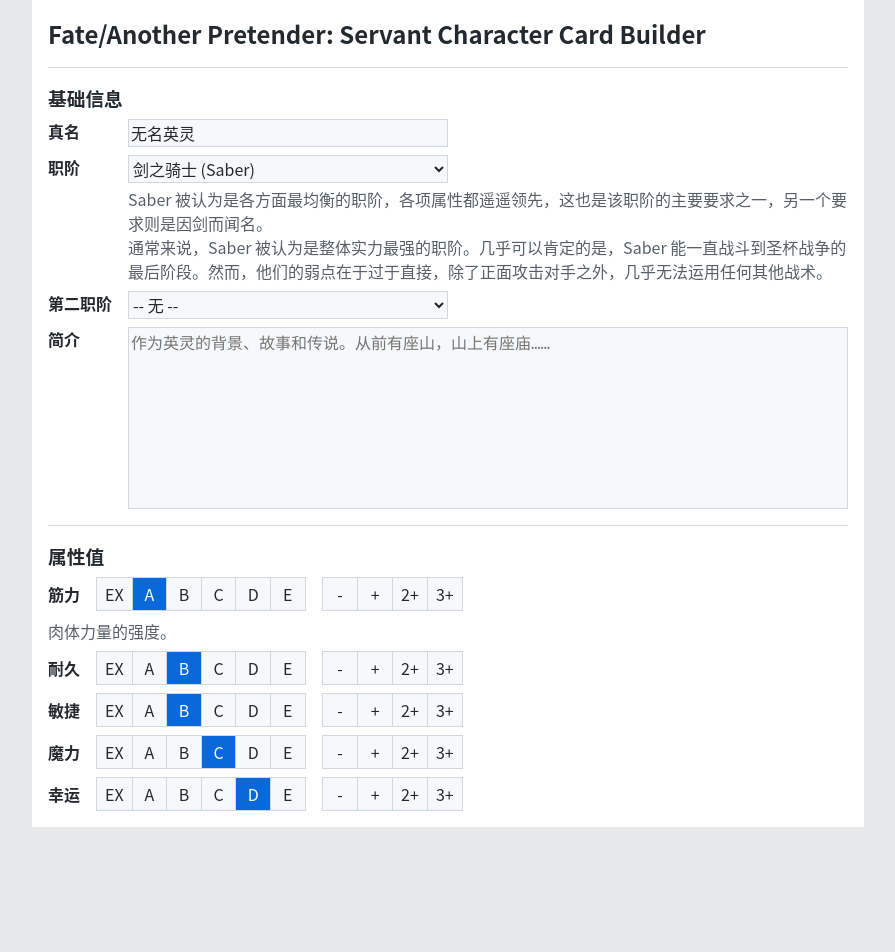
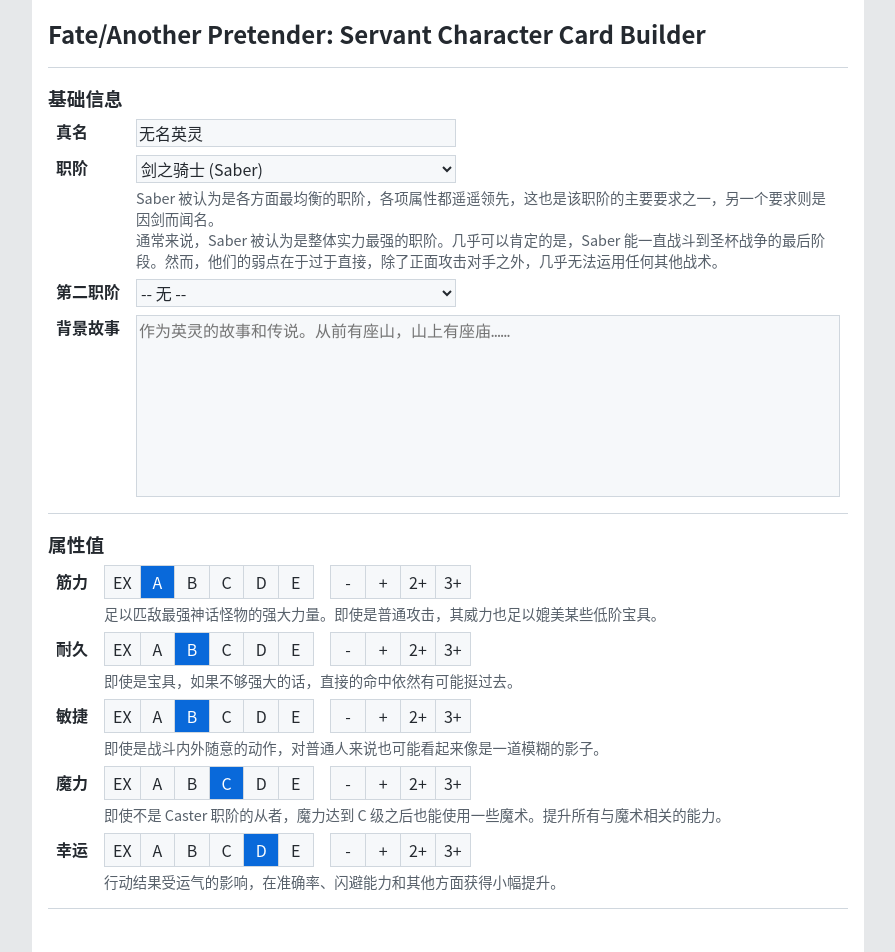
Before and after one commit to chuigda/fate-another-pretender, a Vue app: page / in a window 1280 px wide. Shown: the top 952 px of the page, without its empty margins (192-1087 px from the left). Before the commit the page ends 827 px from the top, so only its background shows below. Built offline with nearby package versions, Linux system fonts and the light colour scheme.

Commit message:
取消取消

```diff
--- a/src/component/RankModifier.vue
+++ b/src/component/RankModifier.vue
@@ -22,7 +22,7 @@
     modifier: Modifier
 }
 
-const { label, value } = defineProps<{ label: string, value: RankModifier }>()
+const { value } = defineProps<{ value: RankModifier }>()
 const ranks = [Rank_EX, Rank_A, Rank_B, Rank_C, Rank_D, Rank_E]
 const modifiers = [Modifier_Minus, Modifier_Plus, Modifier_Plus2, Modifier_Plus3]
 
@@ -38,7 +38,6 @@
 
 <template>
     <Row>
-        <b>{{ label }}</b>
         <ToggleButtonGroup :values="ranks"
                            :display="rankLabels"
                            v-model="value.rank"
--- a/src/index.css
+++ b/src/index.css
@@ -54,4 +54,5 @@
 
 .tooltip {
     color: var(--snippet-text-color);
+    font-size: 0.9em;
 }
--- a/src/ui/App.vue
+++ b/src/ui/App.vue
@@ -6,7 +6,8 @@
 import { ref } from 'vue'
 import { deepCopy } from '../util'
 import { DefaultServantInstance } from '../logic/servant_instance'
-import { ParameterDescription, RankDescription, ServantClassDescription } from '../logic/servant_description'
+import { ParameterDescription, rankDescription, RankDescription, ServantClassDescription } from '../logic/servant_description'
+import RankTooltip from './ParameterRankTooltip.vue'
 
 const showDetails = ref(true)
 const servantInstance = ref(deepCopy(DefaultServantInstance))
@@ -38,23 +39,56 @@
                 </div>
             </div>
 
-            <b>简介</b>
-            <textarea v-model="servantInstance.description" rows="8" placeholder="作为英灵的背景、故事和传说。从前有座山，山上有座庙……" />
+            <b>背景故事</b>
+            <textarea v-model="servantInstance.description" rows="8" placeholder="作为英灵的故事和传说。从前有座山，山上有座庙……" />
         </div>
         <hr />
         <h3>属性值</h3>
-        <RankModifier label="筋力" :value="servantInstance.parameters.strength" />
-        <div v-if="showDetails" class="tooltip">{{ ParameterDescription.strength.description }} {{   }}</div>
-        <RankModifier label="耐久" :value="servantInstance.parameters.endurance" />
-        <RankModifier label="敏捷" :value="servantInstance.parameters.agility" />
-        <RankModifier label="魔力" :value="servantInstance.parameters.magicalEnergy" />
-        <RankModifier label="幸运" :value="servantInstance.parameters.luck" />
+        <div class="form-grid form-grid-toggle-button-group">
+            <b>筋力</b>
+            <div>
+                <RankModifier :value="servantInstance.parameters.strength" />
+                <RankTooltip v-if="showDetails"
+                            :description-set="ParameterDescription.strength"
+                            :rank="servantInstance.parameters.strength.rank" />
+            </div>
+            <b>耐久</b>
+            <div>
+                <RankModifier :value="servantInstance.parameters.endurance" />
+                <RankTooltip v-if="showDetails"
+                            :description-set="ParameterDescription.endurance"
+                            :rank="servantInstance.parameters.endurance.rank" />
+            </div>
+            <b>敏捷</b>
+            <div>
+                <RankModifier label="敏捷" :value="servantInstance.parameters.agility" />
+                <RankTooltip v-if="showDetails"
+                            :description-set="ParameterDescription.agility"
+                            :rank="servantInstance.parameters.agility.rank" />
+            </div>
+            <b>魔力</b>
+            <div>
+                <RankModifier label="魔力" :value="servantInstance.parameters.magicalEnergy" />
+                <RankTooltip v-if="showDetails"
+                            :description-set="ParameterDescription.magicalEnergy"
+                            :rank="servantInstance.parameters.magicalEnergy.rank" />
+            </div>
+            <b>幸运</b>
+            <div>
+                <RankModifier label="幸运" :value="servantInstance.parameters.luck" />
+                <RankTooltip v-if="showDetails"
+                            :description-set="ParameterDescription.luck"
+                            :rank="servantInstance.parameters.luck.rank" />
+            </div>
+        </div>
+        <hr />
     </div>
 </template>
 
-<style>
+<style scoped>
 .content {
     padding: 1em;
+    padding-bottom: 4em;
     width: 800px;
     background-color: var(--body-background-color);
 
@@ -68,6 +102,9 @@
     grid-template-columns: auto 1fr;
     row-gap: 0.5em;
     column-gap: 1em;
+
+    padding-left: 0.5em;
+    padding-right: 0.5em;
 }
 
 .form-grid > div {
@@ -75,4 +112,8 @@
     flex-direction: column;
     row-gap: 0.25em;
 }
+
+.form-grid-toggle-button-group > b {
+    margin-top: 0.25em;
+}
 </style>
--- /dev/null
+++ b/src/ui/ParameterRankTooltip.vue
@@ -0,0 +1,23 @@
+<script setup lang="ts">
+import { computed } from 'vue';
+import { Rank_EX, type Rank } from '../logic/servant'
+import type { IParameterDescription } from '../logic/servant_description'
+
+const { descriptionSet, rank } = defineProps<{
+    descriptionSet: IParameterDescription,
+    rank: Rank
+}>()
+
+const descriptionForThisRank = computed(() => {
+    if (rank === Rank_EX) {
+        return '规格外的能力，请自行设定。'
+    } else {
+        return descriptionSet.ranks[rank]
+    }
+})
+
+</script>
+
+<template>
+    <div class="tooltip"> {{ descriptionForThisRank }} </div>
+</template>
```
